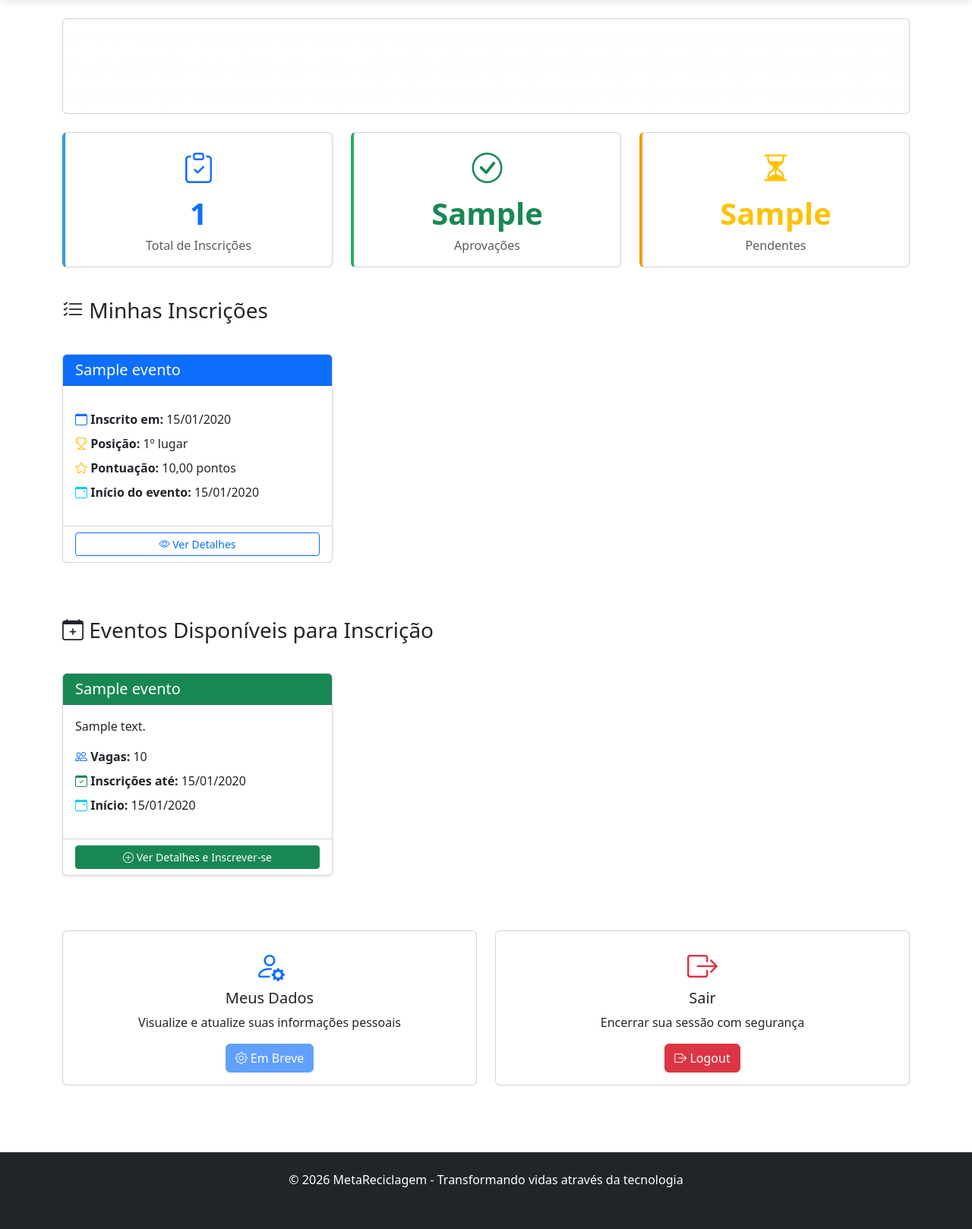
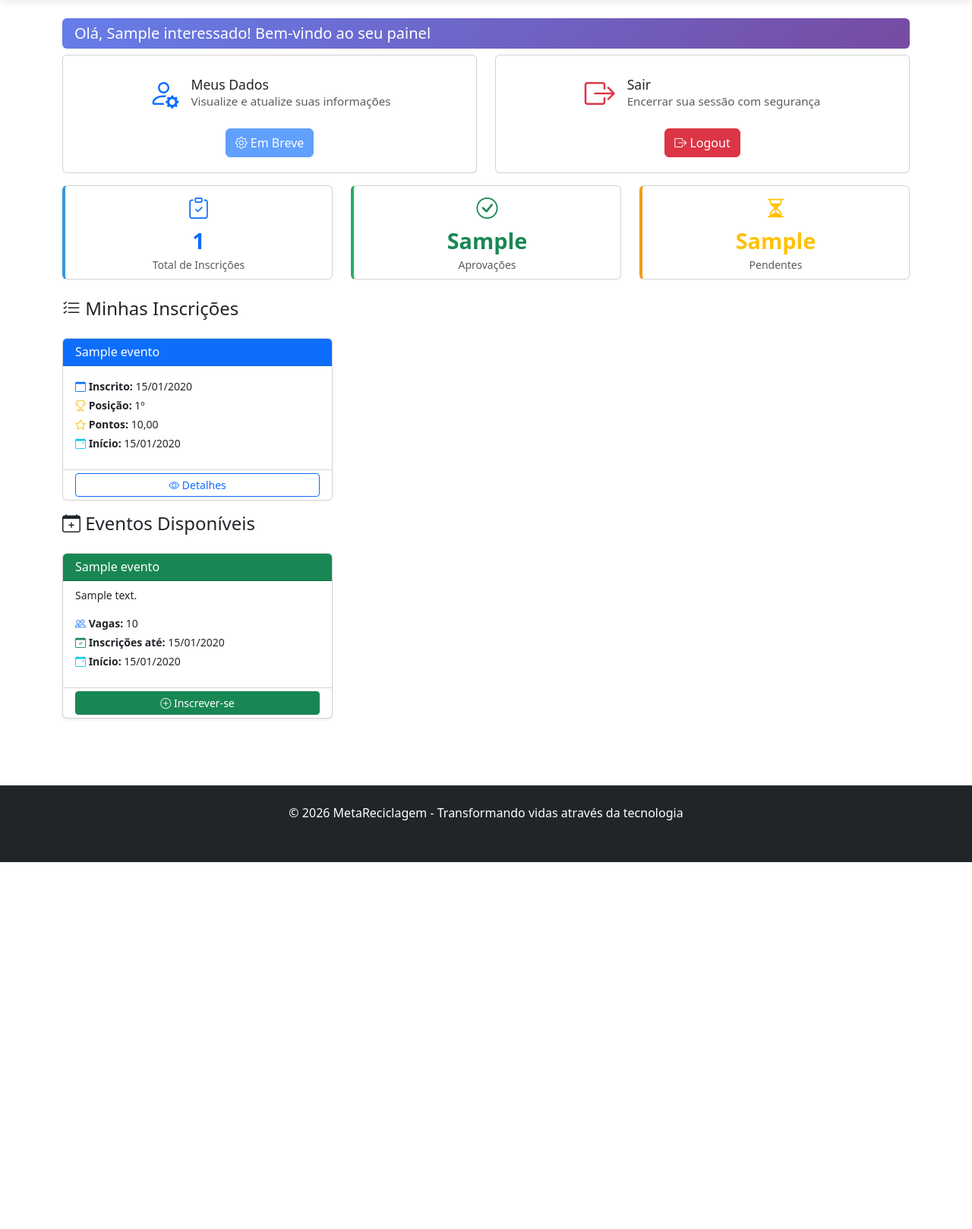
Before and after one commit to MarcosPiardi/Cursos-MetaReciclagem, a Django app: template eventosmeta/apps/interessados/templates/interessados/dashboard.html in a window 1280 px wide. Shown: the part 81-1699 px from the top of the page at 76% size. After the commit the page ends 1216 px from the top, so only its background shows below. Run offline with Django 4.2, Linux system fonts and the light colour scheme; tables that the repository leaves empty hold one stand-in row (values such as "Sample post"); the template is opened without the code that fills it: values that come from a table or form of the project are taken from there, most other values are stand-ins (such as "Sample title", 1, 10 or a date in 2020); parts of the project's set-up code (start-up, migrations or seed data) failed here and were passed over.

Commit message:
Dashboard.html de interessados atualizado

```diff
--- a/eventosmeta/apps/interessados/templates/interessados/dashboard.html
+++ b/eventosmeta/apps/interessados/templates/interessados/dashboard.html
@@ -28,7 +28,7 @@
     }
 
     .stat-number {
-        font-size: 2.5rem;
+        font-size: 1.8rem;
         font-weight: bold;
     }
 
@@ -45,77 +45,139 @@
     .inscricao-card:hover {
         box-shadow: 0 4px 12px rgba(0,0,0,0.15);
     }
+
+    /* Cards de ações com ícones ao lado */
+    .action-card .card-body {
+        padding: 1.25rem !important;
+    }
+
+    .action-card .icon-text-wrapper {
+        display: flex;
+        align-items: center;
+        justify-content: center;
+        margin-bottom: 1rem;
+    }
+
+    .action-card .icon-text-wrapper i {
+        font-size: 2.5rem;
+        margin-right: 1rem;
+        flex-shrink: 0;
+    }
+
+    .action-card .text-content h5 {
+        font-size: 1.1rem;
+        margin-bottom: 0.25rem;
+    }
+
+    .action-card .text-content p {
+        font-size: 0.95rem;
+        margin-bottom: 0;
+    }
 </style>
 {% endblock %}
 
 {% block content %}
 <!-- Cabeçalho de Boas-Vindas -->
-<div class="row mb-4">
+<div class="row mb-2">
     <div class="col-12">
-        <div class="card bg-gradient text-white" style="background: linear-gradient(135deg, #667eea 0%, #764ba2 100%);">
-            <div class="card-body py-4">
-                <h2 class="mb-2">
-                    <i class="bi bi-person-circle"></i> Olá, {{ interessado.nome }}!
-                </h2>
-                <p class="mb-0 lead">Bem-vindo ao seu painel de controle</p>
+        <div class="card" style="background: linear-gradient(135deg, #667eea 0%, #764ba2 100%); border: none;">
+            <div class="card-body py-2">
+                <h5 class="mb-0 text-white">Olá, {{ interessado.nome }}! Bem-vindo ao seu painel</h5>
+            </div>
+        </div>
+    </div>
+</div>
+
+<!-- Ações Rápidas -->
+<div class="row mb-2">
+    <div class="col-md-6 mb-2">
+        <div class="card action-card text-center h-100">
+            <div class="card-body">
+                <div class="icon-text-wrapper">
+                    <i class="bi bi-person-gear text-primary"></i>
+                    <div class="text-content text-start">
+                        <h5 class="card-title mb-0">Meus Dados</h5>
+                        <p class="card-text text-muted">Visualize e atualize suas informações</p>
+                    </div>
+                </div>
+                <button class="btn btn-primary" disabled>
+                    <i class="bi bi-gear"></i> Em Breve
+                </button>
+            </div>
+        </div>
+    </div>
+
+    <div class="col-md-6 mb-2">
+        <div class="card action-card text-center h-100">
+            <div class="card-body">
+                <div class="icon-text-wrapper">
+                    <i class="bi bi-box-arrow-right text-danger"></i>
+                    <div class="text-content text-start">
+                        <h5 class="card-title mb-0">Sair</h5>
+                        <p class="card-text text-muted">Encerrar sua sessão com segurança</p>
+                    </div>
+                </div>
+                <a href="{% url 'interessados:logout' %}" class="btn btn-danger">
+                    <i class="bi bi-box-arrow-right"></i> Logout
+                </a>
             </div>
         </div>
     </div>
 </div>
 
 <!-- Cards de Estatísticas -->
-<div class="row mb-4">
-    <div class="col-md-4 mb-3">
+<div class="row mb-3">
+    <div class="col-md-4 mb-2">
         <div class="card stat-card primary h-100">
-            <div class="card-body text-center">
-                <i class="bi bi-clipboard-check fs-1 text-primary mb-3"></i>
+            <div class="card-body text-center py-2">
+                <i class="bi bi-clipboard-check fs-3 text-primary mb-1"></i>
                 <div class="stat-number text-primary">{{ total_inscricoes }}</div>
-                <p class="mb-0 text-muted">Total de Inscrições</p>
+                <p class="mb-0 text-muted small">Total de Inscrições</p>
             </div>
         </div>
     </div>
 
-    <div class="col-md-4 mb-3">
+    <div class="col-md-4 mb-2">
         <div class="card stat-card success h-100">
-            <div class="card-body text-center">
-                <i class="bi bi-check-circle fs-1 text-success mb-3"></i>
+            <div class="card-body text-center py-2">
+                <i class="bi bi-check-circle fs-3 text-success mb-1"></i>
                 <div class="stat-number text-success">{{ inscricoes_aprovadas }}</div>
-                <p class="mb-0 text-muted">Aprovações</p>
+                <p class="mb-0 text-muted small">Aprovações</p>
             </div>
         </div>
     </div>
 
-    <div class="col-md-4 mb-3">
+    <div class="col-md-4 mb-2">
         <div class="card stat-card warning h-100">
-            <div class="card-body text-center">
-                <i class="bi bi-hourglass-split fs-1 text-warning mb-3"></i>
+            <div class="card-body text-center py-2">
+                <i class="bi bi-hourglass-split fs-3 text-warning mb-1"></i>
                 <div class="stat-number text-warning">{{ inscricoes_pendentes }}</div>
-                <p class="mb-0 text-muted">Pendentes</p>
+                <p class="mb-0 text-muted small">Pendentes</p>
             </div>
         </div>
     </div>
 </div>
 
 <!-- Minhas Inscrições -->
-<div class="row mb-4">
+<div class="row mb-3">
     <div class="col-12">
-        <h3 class="mb-3">
+        <h4 class="mb-2">
             <i class="bi bi-list-check"></i> Minhas Inscrições
-        </h3>
+        </h4>
     </div>
 </div>
 
 {% if inscricoes %}
     <div class="row">
         {% for inscricao in inscricoes %}
-            <div class="col-md-6 col-lg-4 mb-4">
+            <div class="col-md-6 col-lg-4 mb-3">
                 <div class="card inscricao-card h-100">
-                    <div class="card-header {% if inscricao.status == 'APROVADO' %}bg-success{% elif inscricao.status == 'REPROVADO' %}bg-danger{% else %}bg-primary{% endif %} text-white">
-                        <h5 class="mb-0">{{ inscricao.evento.nome }}</h5>
+                    <div class="card-header {% if inscricao.status == 'APROVADO' %}bg-success{% elif inscricao.status == 'REPROVADO' %}bg-danger{% else %}bg-primary{% endif %} text-white py-2">
+                        <h6 class="mb-0">{{ inscricao.evento.nome }}</h6>
                     </div>
-                    <div class="card-body">
+                    <div class="card-body py-2">
                         <!-- Status -->
-                        <div class="mb-3 text-center">
+                        <div class="mb-2 text-center">
                             {% if inscricao.status == 'INSCRITO' %}
                                 <span class="badge badge-status bg-primary">
                                     <i class="bi bi-hourglass-split"></i> Inscrito
@@ -136,32 +198,32 @@
                         </div>
 
                         <!-- Informações -->
-                        <ul class="list-unstyled">
-                            <li class="mb-2">
+                        <ul class="list-unstyled small">
+                            <li class="mb-1">
                                 <i class="bi bi-calendar text-primary"></i>
-                                <strong>Inscrito em:</strong> {{ inscricao.data_inscricao|date:"d/m/Y" }}
+                                <strong>Inscrito:</strong> {{ inscricao.data_inscricao|date:"d/m/Y" }}
                             </li>
 
                             {% if inscricao.classificacao %}
-                                <li class="mb-2">
+                                <li class="mb-1">
                                     <i class="bi bi-trophy text-warning"></i>
-                                    <strong>Posição:</strong> {{ inscricao.classificacao.posicao }}º lugar
+                                    <strong>Posição:</strong> {{ inscricao.classificacao.posicao }}º
                                 </li>
-                                <li class="mb-2">
+                                <li class="mb-1">
                                     <i class="bi bi-star text-warning"></i>
-                                    <strong>Pontuação:</strong> {{ inscricao.classificacao.pontuacao_total }} pontos
+                                    <strong>Pontos:</strong> {{ inscricao.classificacao.pontuacao_total }}
                                 </li>
                             {% endif %}
 
-                            <li class="mb-2">
+                            <li class="mb-1">
                                 <i class="bi bi-calendar-event text-info"></i>
-                                <strong>Início do evento:</strong> {{ inscricao.evento.data_inicio_evento|date:"d/m/Y" }}
+                                <strong>Início:</strong> {{ inscricao.evento.data_inicio_evento|date:"d/m/Y" }}
                             </li>
                         </ul>
                     </div>
-                    <div class="card-footer bg-transparent">
+                    <div class="card-footer bg-transparent py-1">
                         <a href="{% url 'interessados:detalhes' inscricao.pk %}" class="btn btn-outline-primary btn-sm w-100">
-                            <i class="bi bi-eye"></i> Ver Detalhes
+                            <i class="bi bi-eye"></i> Detalhes
                         </a>
                     </div>
                 </div>
@@ -171,10 +233,10 @@
 {% else %}
     <div class="row">
         <div class="col-12">
-            <div class="alert alert-info text-center">
-                <i class="bi bi-info-circle fs-1 d-block mb-3"></i>
-                <h5>Você ainda não possui inscrições</h5>
-                <p class="mb-0">Explore os eventos disponíveis abaixo e faça sua primeira inscrição!</p>
+            <div class="alert alert-info text-center py-2">
+                <i class="bi bi-info-circle fs-3 d-block mb-2"></i>
+                <h6>Você ainda não possui inscrições</h6>
+                <p class="mb-0 small">Explore os eventos disponíveis abaixo!</p>
             </div>
         </div>
     </div>
@@ -182,42 +244,42 @@
 
 <!-- Eventos Disponíveis para Inscrição -->
 {% if eventos_abertos %}
-    <div class="row mt-5 mb-4">
+    <div class="row mb-3">
         <div class="col-12">
-            <h3 class="mb-3">
-                <i class="bi bi-calendar-plus"></i> Eventos Disponíveis para Inscrição
-            </h3>
+            <h4 class="mb-2">
+                <i class="bi bi-calendar-plus"></i> Eventos Disponíveis
+            </h4>
         </div>
     </div>
 
     <div class="row">
         {% for evento in eventos_abertos %}
-            <div class="col-md-6 col-lg-4 mb-4">
+            <div class="col-md-6 col-lg-4 mb-3">
                 <div class="card h-100 shadow-sm">
-                    <div class="card-header bg-success text-white">
-                        <h5 class="mb-0">{{ evento.nome }}</h5>
+                    <div class="card-header bg-success text-white py-2">
+                        <h6 class="mb-0">{{ evento.nome }}</h6>
                     </div>
-                    <div class="card-body">
-                        <p class="card-text">{{ evento.descricao|truncatewords:15 }}</p>
+                    <div class="card-body py-2">
+                        <p class="card-text small">{{ evento.descricao|truncatewords:15 }}</p>
 
-                        <ul class="list-unstyled">
-                            <li class="mb-2">
+                        <ul class="list-unstyled small">
+                            <li class="mb-1">
                                 <i class="bi bi-people text-primary"></i>
                                 <strong>Vagas:</strong> {{ evento.total_vagas }}
                             </li>
-                            <li class="mb-2">
+                            <li class="mb-1">
                                 <i class="bi bi-calendar-check text-success"></i>
                                 <strong>Inscrições até:</strong> {{ evento.data_fim_inscricao|date:"d/m/Y" }}
                             </li>
-                            <li class="mb-2">
+                            <li class="mb-1">
                                 <i class="bi bi-calendar-event text-info"></i>
                                 <strong>Início:</strong> {{ evento.data_inicio_evento|date:"d/m/Y" }}
                             </li>
                         </ul>
                     </div>
-                    <div class="card-footer bg-transparent">
+                    <div class="card-footer bg-transparent py-1">
                         <a href="{% url 'portal:resultado_evento' evento.id %}" class="btn btn-success btn-sm w-100">
-                            <i class="bi bi-plus-circle"></i> Ver Detalhes e Inscrever-se
+                            <i class="bi bi-plus-circle"></i> Inscrever-se
                         </a>
                     </div>
                 </div>
@@ -226,33 +288,4 @@
     </div>
 {% endif %}
 
-<!-- Ações Rápidas -->
-<div class="row mt-5">
-    <div class="col-md-6 mb-3">
-        <div class="card text-center h-100">
-            <div class="card-body">
-                <i class="bi bi-person-gear fs-1 text-primary mb-3"></i>
-                <h5 class="card-title">Meus Dados</h5>
-                <p class="card-text">Visualize e atualize suas informações pessoais</p>
-                <button class="btn btn-primary" disabled>
-                    <i class="bi bi-gear"></i> Em Breve
-                </button>
-            </div>
-        </div>
-    </div>
-
-    <div class="col-md-6 mb-3">
-        <div class="card text-center h-100">
-            <div class="card-body">
-                <i class="bi bi-box-arrow-right fs-1 text-danger mb-3"></i>
-                <h5 class="card-title">Sair</h5>
-                <p class="card-text">Encerrar sua sessão com segurança</p>
-                <a href="{% url 'interessados:logout' %}" class="btn btn-danger">
-                    <i class="bi bi-box-arrow-right"></i> Logout
-                </a>
-            </div>
-        </div>
-    </div>
-</div>
-
 {% endblock %}
```
Also changed, not shown: eventosmeta/Scripts/teste1.py (line endings or trailing spaces).
